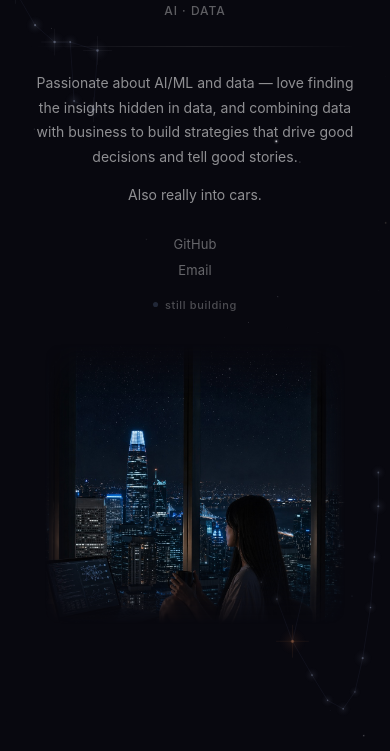
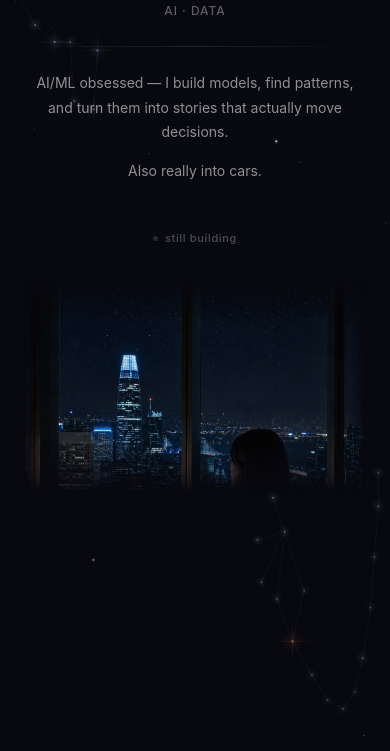
Before and after one commit to myang333/myang333.github.io, a plain HTML site: page index.html in a window 390 px wide. Shown: the part 93-844 px from the top of the page. Drawn offline with Linux system fonts and the light colour scheme.

Commit message:
Remove hyperlinks, fix mobile layout (text top, photo bottom)
Co-Authored-By: Claude Sonnet 4.6 <noreply@anthropic.com>

```diff
--- a/index.html
+++ b/index.html
@@ -107,20 +107,14 @@
         align-items: center;
       }
 
-      .card {
-        order: 1;
-        padding: 0 4px;
-        text-align: center;
-        width: 100%;
-      }
-
       .photo {
         order: 2;
-        width: 88%;
-        max-width: 300px;
-        height: 280px;
+        width: 100%;
+        max-width: 100%;
+        height: 55vw;
+        max-height: 280px;
         overflow: hidden;
-        border-radius: 16px;
+        border-radius: 0;
       }
 
       .photo img {
@@ -130,11 +124,18 @@
         object-position: center 20%;
         border-radius: 0;
         -webkit-mask-image: linear-gradient(to bottom, transparent 0%, black 20%, black 75%, transparent 100%),
-                            linear-gradient(to right, transparent 0%, black 10%, black 90%, transparent 100%);
+                            linear-gradient(to right, transparent 0%, black 5%, black 95%, transparent 100%);
         -webkit-mask-composite: source-in;
         mask-image: linear-gradient(to bottom, transparent 0%, black 20%, black 75%, transparent 100%),
-                    linear-gradient(to right, transparent 0%, black 10%, black 90%, transparent 100%);
+                    linear-gradient(to right, transparent 0%, black 5%, black 95%, transparent 100%);
         mask-composite: intersect;
+      }
+
+      .card {
+        order: 1;
+        padding: 0 4px;
+        text-align: center;
+        width: 100%;
       }
 
       .divider {
@@ -162,16 +163,12 @@
       <div class="bio">
         <div class="bio-item">
           <div class="bio-dot"></div>
-          <p class="bio-text">Passionate about AI/ML and data — love finding the insights hidden in data, and combining data with business to build strategies that drive good decisions and tell good stories.</p>
+          <p class="bio-text">AI/ML obsessed — I build models, find patterns, and turn them into stories that actually move decisions.</p>
         </div>
         <div class="bio-item">
           <div class="bio-dot"></div>
           <p class="bio-text">Also really into cars.</p>
         </div>
-      </div>
-      <div class="links">
-        <a href="https://github.com/myang333" class="link" target="_blank">GitHub</a>
-        <a href="mailto:ysyangcareer@gmail.com" class="link">Email</a>
       </div>
       <div class="wip">
         <span class="wip-dot"></span>
```
